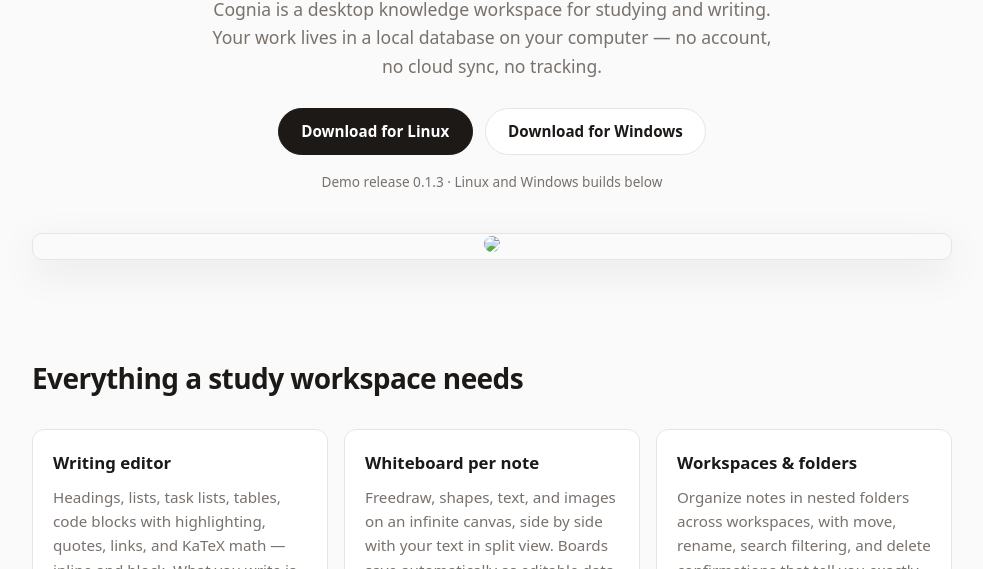
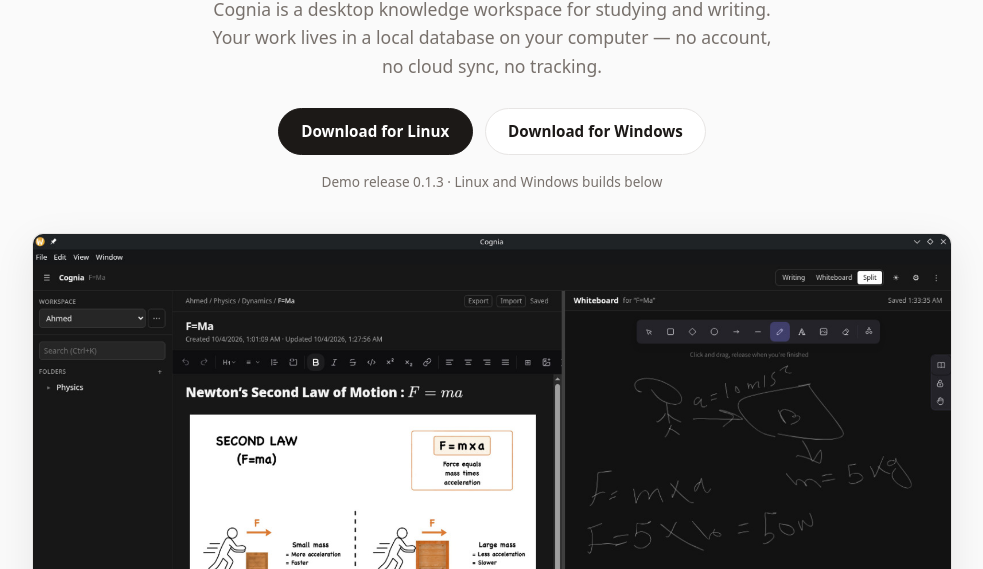
Before and after one commit to AhmedReda-662/Cognia-Release, a plain HTML site: page index.html in a window 1280 px wide. Shown: the part 231-800 px from the top of the page, without its empty margins (148-1131 px from the left). Drawn offline with Linux system fonts and the light colour scheme; the site is published under a folder, as on GitHub Pages, so addresses that start at the root find nothing.

Commit message:
Update index.html

```diff
--- a/index.html
+++ b/index.html
@@ -42,7 +42,7 @@
       <p class="fine">Demo release 0.1.3 · Linux and Windows builds below</p>
 
       <div class="mock" aria-hidden="true">
-        <img src="/assets/image.png"/>
+        <img src="./assets/image.png" alt='hero-image'/>
       </div>
     </section>
 
```
